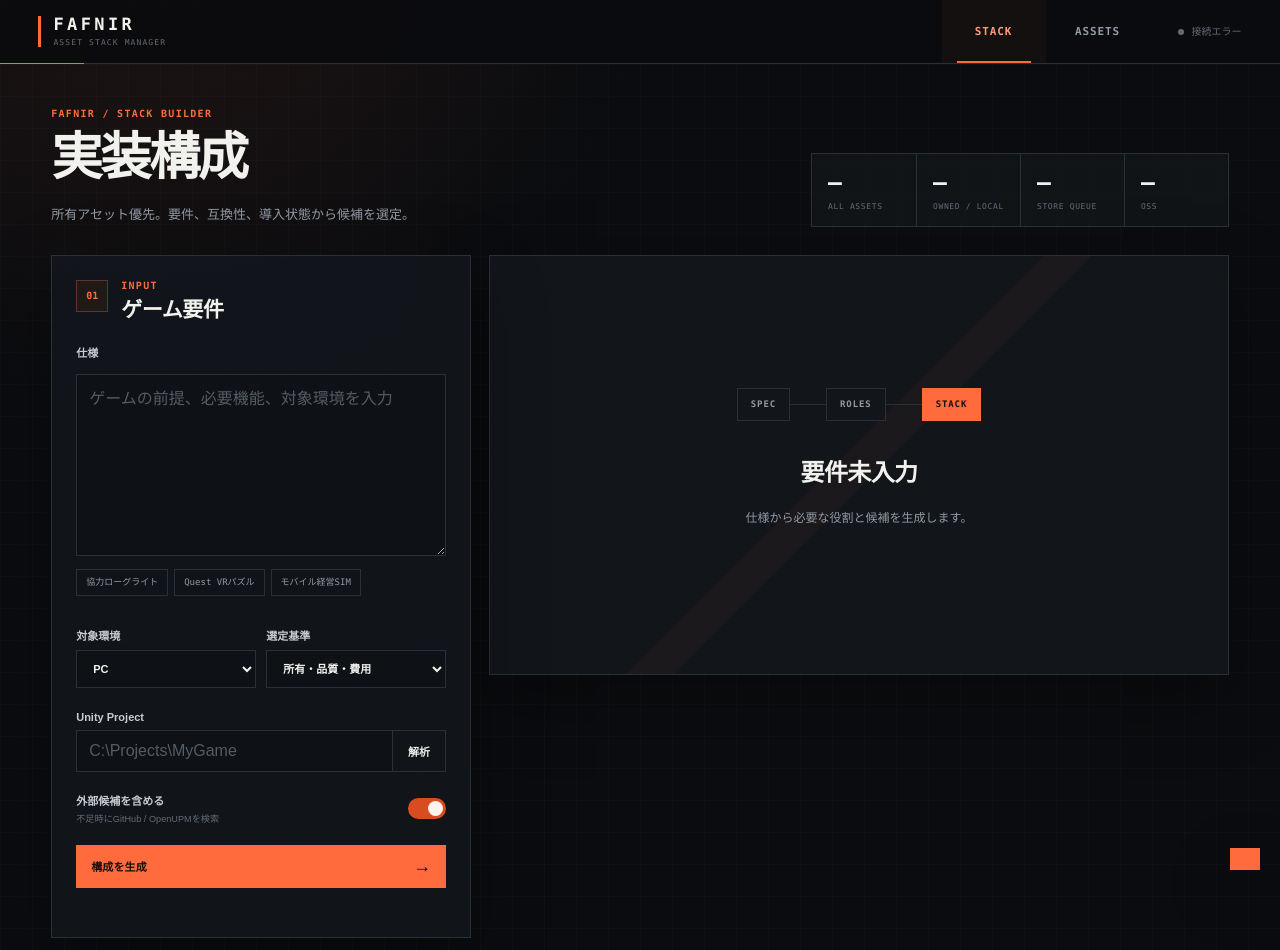
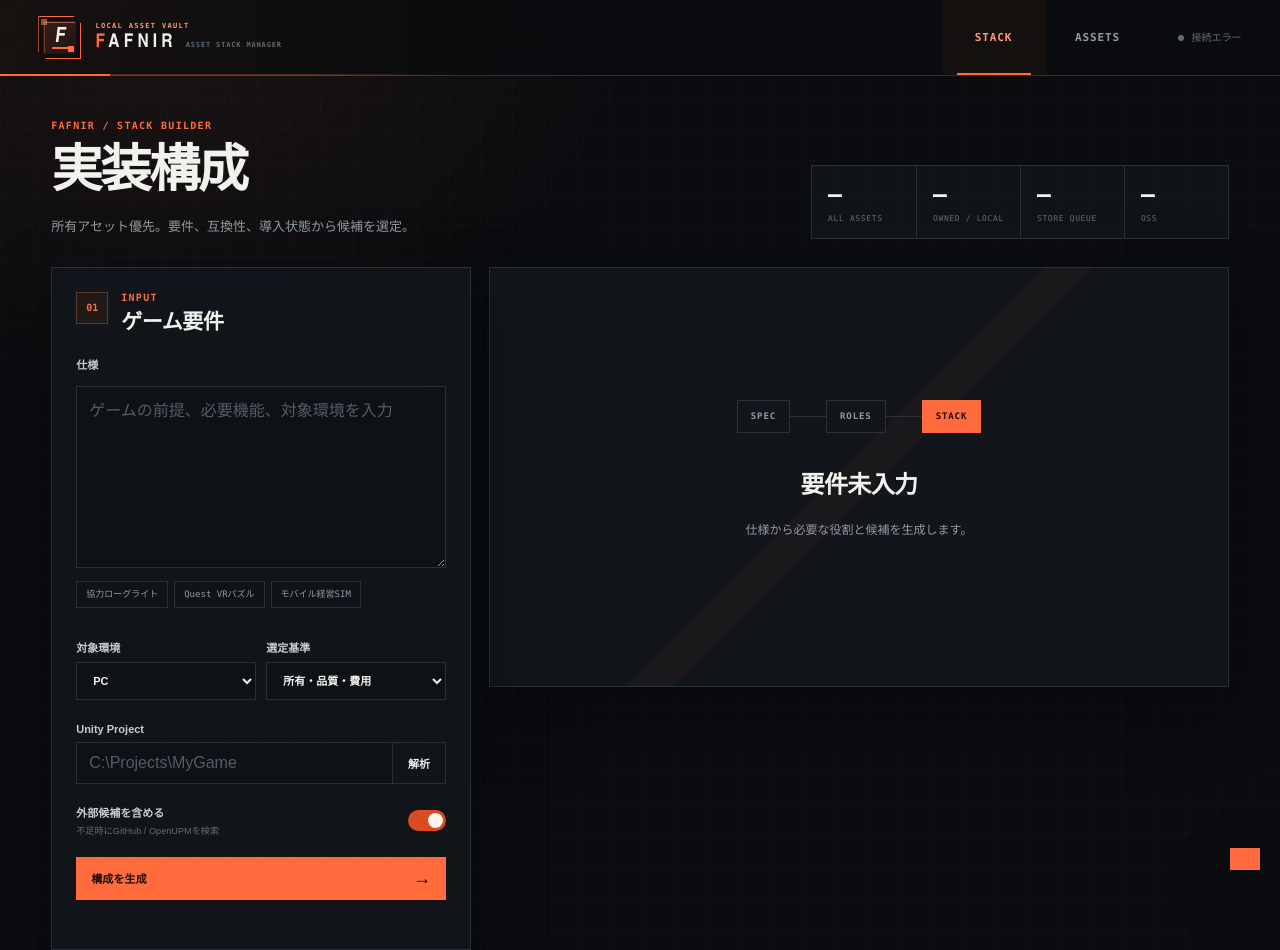
Before and after one commit to TaiyouSun490/FAFNIR-Asset-Stack-Manager, a browser extension: page game_stack_planner/static/index.html in a window 1280 px wide. Drawn offline with Linux system fonts and the light colour scheme; no server answers.

Commit message:
Polish Fafnir application header

```diff
--- a/game_stack_planner/static/index.html
+++ b/game_stack_planner/static/index.html
@@ -12,7 +12,12 @@
   <div class="shell">
     <header class="topbar">
       <a class="brand" href="/" aria-label="Fafnir home">
-        <span class="brand-wordmark"><strong>FAFNIR</strong><small>ASSET STACK MANAGER</small></span>
+        <span class="brand-emblem" aria-hidden="true"><b>F</b><i></i></span>
+        <span class="brand-lockup">
+          <span class="brand-overline">LOCAL ASSET VAULT</span>
+          <strong><em>F</em>AFNIR</strong>
+          <small>ASSET STACK MANAGER</small>
+        </span>
       </a>
       <nav class="tabs" aria-label="Main">
         <button class="tab active" data-view="planner">STACK</button>
--- a/game_stack_planner/static/styles.css
+++ b/game_stack_planner/static/styles.css
@@ -40,23 +40,58 @@ a { color: inherit; }
 .shell { min-height: 100vh; }
 
 .topbar {
-  height: 64px;
+  height: 76px;
   padding: 0 clamp(18px, 3vw, 48px);
   display: flex;
   align-items: center;
   gap: 28px;
   border-bottom: 1px solid var(--line);
-  background: rgba(10, 12, 15, .9);
+  background:
+    linear-gradient(90deg, rgba(255, 107, 61, .055), transparent 34%),
+    rgba(10, 12, 15, .93);
   backdrop-filter: blur(18px);
   position: sticky;
   top: 0;
   z-index: 20;
 }
-.topbar::after { content: ""; position: absolute; left: 0; bottom: -1px; width: 84px; height: 1px; background: var(--accent); }
-.brand { color: inherit; display: flex; align-items: center; text-decoration: none; }
-.brand-wordmark { display: block; padding-left: 12px; border-left: 3px solid var(--accent); }
-.brand-wordmark strong { display: block; font: 800 17px/1 "Cascadia Mono", Consolas, monospace; letter-spacing: .2em; }
-.brand-wordmark small { display: block; margin-top: 6px; color: var(--dim); font: 8px/1 "Cascadia Mono", Consolas, monospace; letter-spacing: .14em; }
+.topbar::before {
+  content: "";
+  position: absolute;
+  inset: 0 auto 0 0;
+  width: min(34vw, 430px);
+  opacity: .18;
+  pointer-events: none;
+  background:
+    radial-gradient(circle at 8px 21px, transparent 6px, rgba(255, 107, 61, .16) 6.5px, transparent 7.5px) 0 0 / 32px 38px,
+    radial-gradient(circle at 24px 2px, transparent 6px, rgba(255, 107, 61, .1) 6.5px, transparent 7.5px) 0 0 / 32px 38px;
+  mask-image: linear-gradient(90deg, #000, transparent);
+}
+.topbar::after { content: ""; position: absolute; left: 0; bottom: -1px; width: min(36vw, 460px); height: 2px; background: linear-gradient(90deg, var(--accent) 0 24%, rgba(255,107,61,.28) 24% 68%, transparent); }
+.brand { position: relative; z-index: 1; color: inherit; display: flex; align-items: center; gap: 14px; min-width: 268px; text-decoration: none; }
+.brand-emblem {
+  position: relative;
+  width: 43px;
+  height: 43px;
+  flex: 0 0 auto;
+  display: grid;
+  place-items: center;
+  color: var(--ink);
+  border: 1px solid var(--accent);
+  background: linear-gradient(145deg, rgba(255,107,61,.16), rgba(255,107,61,.025));
+  clip-path: polygon(0 0, 82% 0, 100% 18%, 100% 100%, 18% 100%, 0 82%);
+  box-shadow: inset 0 0 0 4px rgba(10,12,15,.85);
+}
+.brand-emblem::before,
+.brand-emblem::after { content: ""; position: absolute; pointer-events: none; }
+.brand-emblem::before { inset: 5px; border-top: 1px solid rgba(255,154,120,.55); border-left: 1px solid rgba(255,154,120,.3); }
+.brand-emblem::after { width: 6px; height: 6px; right: 6px; bottom: 6px; background: var(--accent); box-shadow: -27px -27px 0 rgba(255,154,120,.5); }
+.brand-emblem b { font: 900 21px/1 "Bahnschrift SemiCondensed", "Arial Narrow", sans-serif; transform: skewX(-7deg); }
+.brand-emblem i { position: absolute; width: 17px; height: 2px; left: 13px; bottom: 9px; background: var(--accent); transform: skewX(-20deg); }
+.brand-lockup { display: grid; grid-template-columns: auto 1fr; align-items: baseline; column-gap: 9px; }
+.brand-overline { grid-column: 1 / -1; margin-bottom: 4px; color: var(--accent-soft); font: 700 7px/1 "Cascadia Mono", Consolas, monospace; letter-spacing: .19em; }
+.brand-lockup strong { font: 800 19px/.9 "Bahnschrift SemiCondensed", "Arial Narrow", sans-serif; letter-spacing: .22em; }
+.brand-lockup strong em { color: var(--accent); font-style: normal; }
+.brand-lockup small { color: var(--dim); font: 700 7px/1 "Cascadia Mono", Consolas, monospace; letter-spacing: .12em; white-space: nowrap; }
 .tabs { height: 100%; display: flex; margin-left: auto; }
 .tab {
   position: relative;
@@ -115,7 +150,7 @@ h1 em { color: var(--ink); font-style: normal; font-weight: 350; }
   gap: 18px;
 }
 .panel { border: 1px solid var(--line); background: rgba(19, 23, 28, .94); box-shadow: var(--shadow); }
-.brief { padding: 24px; position: sticky; top: 82px; }
+.brief { padding: 24px; position: sticky; top: 94px; }
 .panel-heading { display: flex; gap: 13px; margin-bottom: 22px; }
 .step { width: 32px; height: 32px; display: grid; place-items: center; flex: 0 0 auto; border: 1px solid var(--line-hot); color: var(--accent); background: var(--surface-hot); font: 700 10px/1 "Cascadia Mono", Consolas, monospace; }
 h2, h3, p { margin-top: 0; }
@@ -224,7 +259,7 @@ textarea:focus, input:focus, select:focus { border-color: var(--accent); box-sha
 .catalog-header h1 { font-size: clamp(30px, 3.4vw, 45px); }
 .catalog-header > div > p:last-child { margin: 12px 0 0; color: var(--muted); font-size: 12px; }
 .catalog-layout { max-width: 1480px; margin: 0 auto; padding: 0 clamp(20px, 4vw, 62px) 80px; display: grid; grid-template-columns: 280px minmax(0, 1fr); gap: 16px; align-items: start; }
-.filters { padding: 17px; position: sticky; top: 80px; max-height: calc(100vh - 96px); overflow: auto; box-shadow: none; }
+.filters { padding: 17px; position: sticky; top: 92px; max-height: calc(100vh - 108px); overflow: auto; box-shadow: none; }
 .filters > label:first-of-type { margin-top: 16px; }
 .filters .button { width: 100%; margin-top: 13px; }
 .rag-summary { padding: 2px 0 16px; border-bottom: 1px solid var(--line); }
@@ -330,9 +365,13 @@ dialog form { padding: 25px; }
 }
 @media (max-width: 760px) {
   .topbar { gap: 8px; padding: 0 13px; }
-  .brand-wordmark { padding-left: 8px; }
-  .brand-wordmark strong { font-size: 13px; }
-  .brand-wordmark small { display: none; }
+  .brand { min-width: 0; gap: 9px; }
+  .brand-emblem { width: 35px; height: 35px; }
+  .brand-emblem b { font-size: 17px; }
+  .brand-emblem i { left: 10px; bottom: 7px; }
+  .brand-lockup { display: block; }
+  .brand-overline, .brand-lockup small { display: none; }
+  .brand-lockup strong { font-size: 14px; }
   .health span { display: none; }
   .tab { min-width: 0; padding: 0 10px; }
   .hero { padding-top: 30px; }
```
Also changed, not shown: 1 other file.
